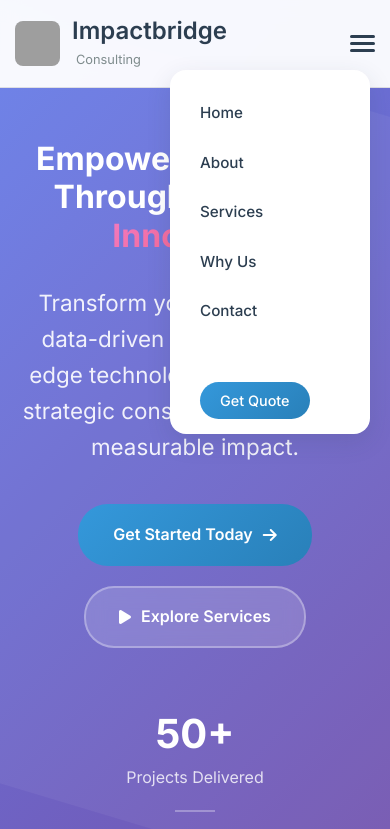
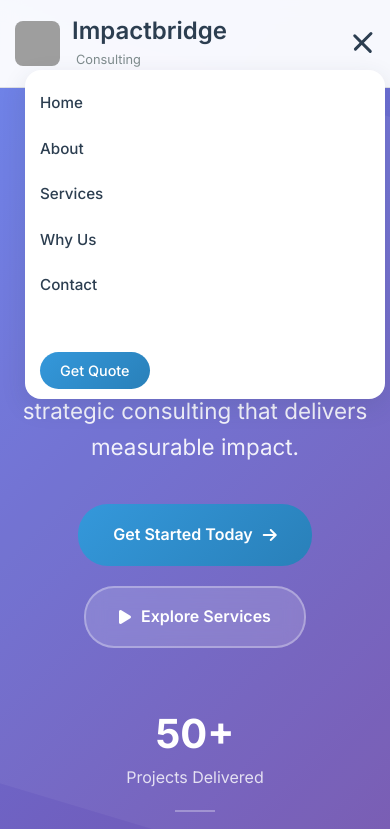
Before and after one commit to impactbridgelakhan/ststic-website, a plain HTML site: page index.html in a window 390 px wide. Both pictures are taken after a click on the button "Toggle navigation". Shown: the top 829 px of the page. Drawn offline with Linux system fonts and the light colour scheme; grey boxes are pictures that could not be loaded.

Commit message:
mobile menue and remove education of founder

```diff
--- a/index.html
+++ b/index.html
@@ -196,11 +196,11 @@
                 <li>Community development strategies</li>
                 <li>Rural sociology research</li>
             </ul>
-            <div class="founder-credentials">
+            <!-- <div class="founder-credentials">
                 <span class="credential">M.A. Sociology (85%, 2020)</span>
                 <span class="credential">B.Ed.</span>
                 <span class="credential">SET Qualified (Sociology, 2022)</span>
-            </div>
+            </div> -->
         </div>
     </div>
 </div>
@@ -708,7 +708,7 @@
                     <div class="footer-contact-info">
                         <div class="footer-contact-item">
                             <i class="fas fa-envelope"></i>
-                            <a href="mailto:contact@impactbridge.com">contact@impactbridge.com</a>
+                            <a href="mailto:impactbridgeconsultingpvt@gmail.com">impactbridgeconsultingpvt@gmail.com</a>
                         </div>
                         <div class="footer-contact-item">
                             <i class="fas fa-phone"></i>
--- a/script.js
+++ b/script.js
@@ -6,6 +6,13 @@ if (menuToggle && nav) {
     menuToggle.addEventListener('click', function() {
         nav.classList.toggle('nav-open');
         menuToggle.classList.toggle('open');
+
+        // Prevent body scroll when menu is open
+        if (nav.classList.contains('nav-open')) {
+            document.body.style.overflow = 'hidden';
+        } else {
+            document.body.style.overflow = '';
+        }
     });
 }
 
@@ -15,8 +22,30 @@ document.querySelectorAll('.nav-link').forEach(link => {
         if (window.innerWidth < 769) {
             nav.classList.remove('nav-open');
             menuToggle.classList.remove('open');
+            document.body.style.overflow = '';
         }
     });
+});
+
+// Close menu when clicking outside
+document.addEventListener('click', function(event) {
+    if (window.innerWidth < 769 &&
+        nav && nav.classList.contains('nav-open') &&
+        !nav.contains(event.target) &&
+        !menuToggle.contains(event.target)) {
+        nav.classList.remove('nav-open');
+        menuToggle.classList.remove('open');
+        document.body.style.overflow = '';
+    }
+});
+
+// Reset menu state on window resize
+window.addEventListener('resize', function() {
+    if (window.innerWidth >= 769) {
+        nav.classList.remove('nav-open');
+        menuToggle.classList.remove('open');
+        document.body.style.overflow = '';
+    }
 });
 
 // Smooth scroll for anchor links
--- a/styles.css
+++ b/styles.css
@@ -1223,16 +1223,21 @@ p {
         display: none;
         position: absolute;
         top: 70px;
-        right: 20px;
+        right: 15px;
+        left: 15px;
         background: white;
         box-shadow: 0 8px 24px rgba(44,62,80,0.13);
         border-radius: 16px;
         z-index: 999;
-        padding: 30px 30px 20px 30px;
-        min-width: 200px;
+        padding: 30px 20px 20px 20px;
+        max-width: calc(100vw - 30px);
+        width: calc(100vw - 30px);
         flex-direction: column;
         align-items: flex-start;
         animation: fadeInNav 0.3s;
+        box-sizing: border-box;
+        max-height: calc(100vh - 120px);
+        overflow-y: auto;
     }
     .main-nav.nav-open {
         display: flex;
@@ -1244,12 +1249,24 @@ p {
     .nav-list {
         flex-direction: column;
         gap: 24px;
+        width: 100%;
     }
     .nav-cta {
         margin-top: 24px;
         width: 100%;
         text-align: left;
     }
+
+    /* Hamburger menu animation */
+    .mobile-menu-toggle.open .hamburger-line:nth-child(1) {
+        transform: rotate(45deg) translate(5px, 5px);
+    }
+    .mobile-menu-toggle.open .hamburger-line:nth-child(2) {
+        opacity: 0;
+    }
+    .mobile-menu-toggle.open .hamburger-line:nth-child(3) {
+        transform: rotate(-45deg) translate(7px, -6px);
+    }
 }
 
 /* Responsive Design */
@@ -1258,12 +1275,25 @@ p {
         padding: 0 15px;
     }
 
+    .header {
+        position: fixed;
+        width: 100%;
+        max-width: 100vw;
+        box-sizing: border-box;
+    }
+
+    .header-content {
+        padding: 15px 0;
+        position: relative;
+    }
+
     .main-nav {
         display: none;
     }
 
     .mobile-menu-toggle {
         display: flex;
+        z-index: 1001;
     }
 
     .hero-title {
@@ -1373,6 +1403,22 @@ p {
 
     .cta-card {
         padding: 40px 25px;
+    }
+
+    /* Additional mobile menu adjustments for very small screens */
+    .main-nav {
+        right: 10px;
+        left: 10px;
+        padding: 20px 15px 15px 15px;
+        max-width: calc(100vw - 20px);
+    }
+
+    .nav-list {
+        gap: 20px;
+    }
+
+    .nav-cta {
+        margin-top: 20px;
     }
 }
 
```
